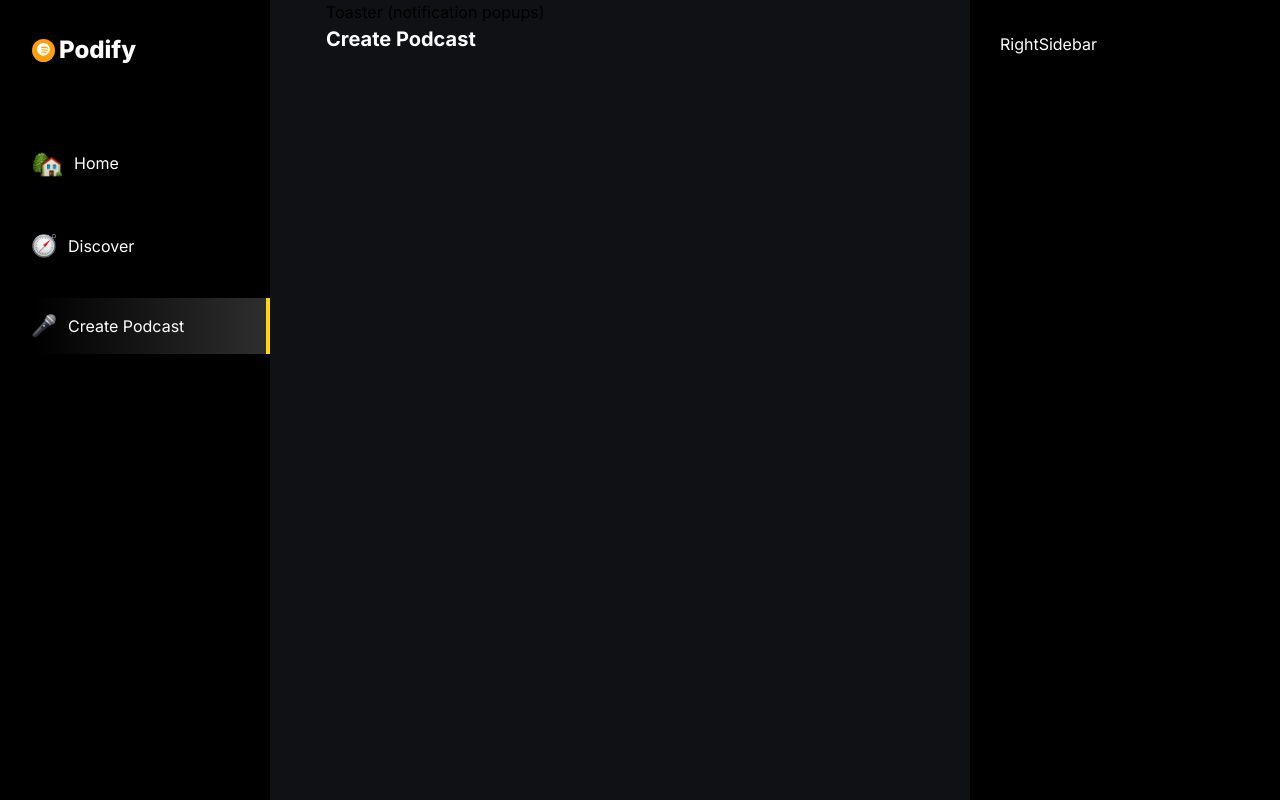
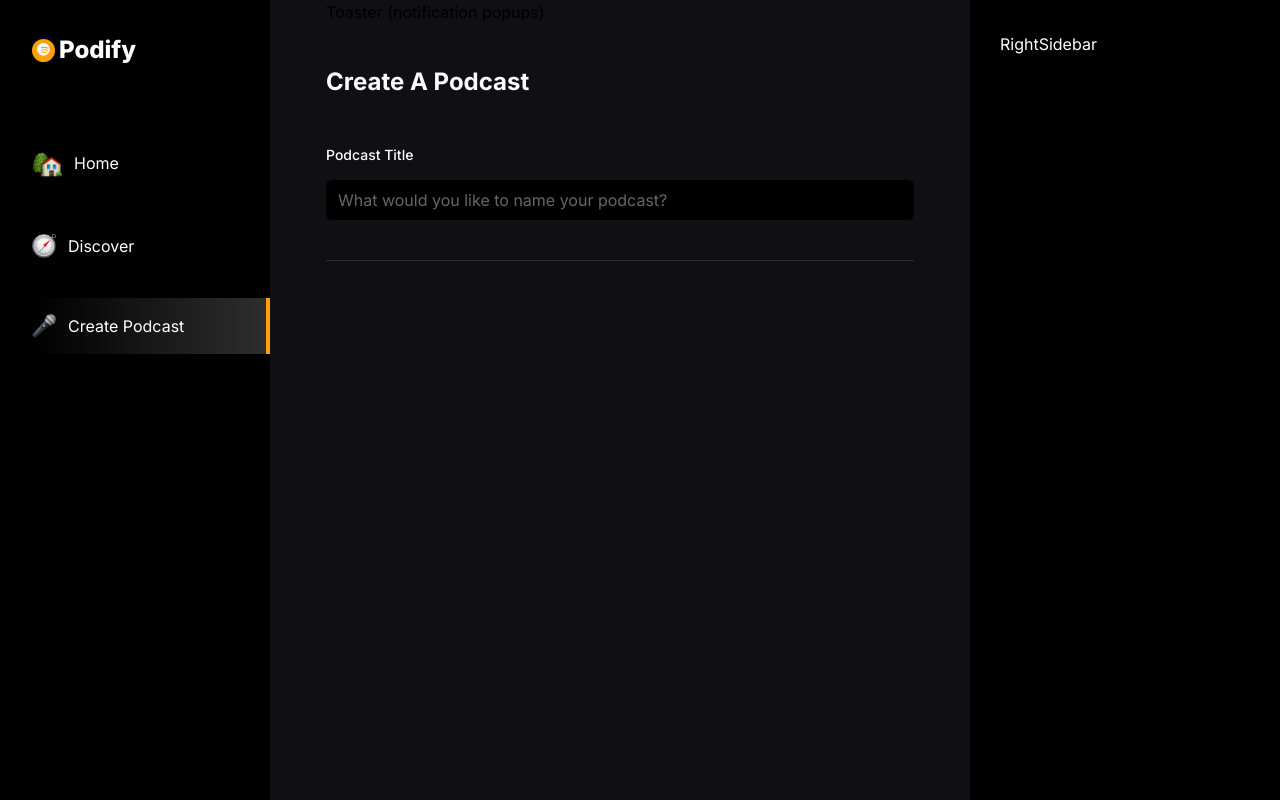
Before and after one commit to ddssamu3l/Podify-AI_Saas_podcast, a Next.js app: page /create-podcast in a window 1280 px wide. Built offline with nearby package versions, Linux system fonts and the light colour scheme; no server answers.

Commit message:
chadcn form imported

```diff
--- a/app/(root)/create-podcast/page.tsx
+++ b/app/(root)/create-podcast/page.tsx
@@ -1,10 +1,66 @@
-import React from 'react'
+"use client"
+
+import { zodResolver } from "@hookform/resolvers/zod"
+import { useForm } from "react-hook-form"
+import { z } from "zod"
+import { Inter } from 'next/font/google'
+
+import { Button } from "@/components/ui/button"
+import {
+  Form,
+  FormControl,
+  FormDescription,
+  FormField,
+  FormItem,
+  FormLabel,
+  FormMessage,
+} from "@/components/ui/form"
+import { Input } from "@/components/ui/input"
+
+const formSchema = z.object({
+  username: z.string().min(2, {
+    message: "Username must be at least 2 characters.",
+  }),
+})
 
 const CreatePodcast = () => {
+  // 1. Define your form.
+  const form = useForm<z.infer<typeof formSchema>>({
+    resolver: zodResolver(formSchema),
+    defaultValues: {
+      username: "",
+    },
+  })
+
+  // 2. Define a submit handler.
+  function onSubmit(values: z.infer<typeof formSchema>) {
+    // Do something with the form values.
+    // ✅ This will be type-safe and validated.
+    console.log(values)
+  }
   return (
-    <div>
-        <h1 className = "text-20 font-bold text-white-1">Create Podcast</h1>
-    </div>
+    <section className = "mt-10 flex flex-col">
+      <h1 className="text-24 font-bold text-white-1">Create A Podcast</h1>
+      <Form {...form}>
+        <form onSubmit={form.handleSubmit(onSubmit)} className="mt-12 flex w-full flex-col">
+          <div className = "flex flex-col gap-[30px] border-b border-black-5 pb-10">
+            <FormField
+              control={form.control}
+              name="username"
+              render={({ field }) => (
+                <FormItem className = "flex flex-col gap-2.5">
+                  <FormLabel className = "text-16 font-manrope text-white-1">Podcast Title</FormLabel>
+                  <FormControl>
+                    <Input className = "input-class focus-visible:ring-yellow" placeholder="What would you like to name your podcast?" {...field} />
+                  </FormControl>
+                  <FormMessage className = "text-white-1"/>
+                </FormItem>
+              )}
+            />
+          </div>
+        </form>
+      </Form>
+    </section>
   )
 }
 
--- a/app/(root)/layout.tsx
+++ b/app/(root)/layout.tsx
@@ -11,7 +11,7 @@
 }>) {
   return (
     <div className = "relative flex flex-col">
-        <main className="relative flex bg-black-3">
+        <main className="relative flex bg-grey">
            <LeftSidebar />
            <section className = "flex min-h-screen flex-1 flex-col px-4 sm:px-14">
             <div className = "mx-auto flex w-full max-w-5xl flex-col max-sm:px-4">
--- a/app/globals.css
+++ b/app/globals.css
@@ -14,7 +14,7 @@
 
 @layer utilities {
   .input-class {
-    @apply text-16 placeholder:text-16 bg-black-1 rounded-[6px] placeholder:text-gray-1 border-none text-gray-1;
+    @apply text-16 placeholder:text-16 bg-black-0 rounded-[6px] placeholder:text-white-3 border-none text-white-1;
   }
   .podcast_grid {
     @apply grid grid-cols-1 gap-5 sm:grid-cols-2 lg:grid-cols-3 2xl:grid-cols-4;
--- a/components/ui/LeftSidebar.tsx
+++ b/components/ui/LeftSidebar.tsx
@@ -24,7 +24,7 @@
               // if isActive is active, then we apply a shaadow gradient border on the current sidebar link to show which page we are currently at
                 const isActive = pathname === route;
                 // cn stans for "classname". Its a tailwind function that allows you to pass multiple classnames
-                return <Link href={route} key={label} className={cn("flex gap-3 items-center py-4 max-lg:px-4 text-white-1 justify-center lg:justify-start", {
+                return <Link href={route} key={label} className={cn("flex gap-3 items-center py-4 max-lg:px-4 font-manrope text-white-1 justify-center lg:justify-start", {
                   'bg-nav-focus border-r-4 border-yellow': isActive
                 })}>
                   <Image src = {imgURL} alt={label} width={size} height={size}/>
--- /dev/null
+++ b/components/ui/form.tsx
@@ -0,0 +1,178 @@
+"use client"
+
+import * as React from "react"
+import * as LabelPrimitive from "@radix-ui/react-label"
+import { Slot } from "@radix-ui/react-slot"
+import {
+  Controller,
+  ControllerProps,
+  FieldPath,
+  FieldValues,
+  FormProvider,
+  useFormContext,
+} from "react-hook-form"
+
+import { cn } from "@/lib/utils"
+import { Label } from "@/components/ui/label"
+
+const Form = FormProvider
+
+type FormFieldContextValue<
+  TFieldValues extends FieldValues = FieldValues,
+  TName extends FieldPath<TFieldValues> = FieldPath<TFieldValues>
+> = {
+  name: TName
+}
+
+const FormFieldContext = React.createContext<FormFieldContextValue>(
+  {} as FormFieldContextValue
+)
+
+const FormField = <
+  TFieldValues extends FieldValues = FieldValues,
+  TName extends FieldPath<TFieldValues> = FieldPath<TFieldValues>
+>({
+  ...props
+}: ControllerProps<TFieldValues, TName>) => {
+  return (
+    <FormFieldContext.Provider value={{ name: props.name }}>
+      <Controller {...props} />
+    </FormFieldContext.Provider>
+  )
+}
+
+const useFormField = () => {
+  const fieldContext = React.useContext(FormFieldContext)
+  const itemContext = React.useContext(FormItemContext)
+  const { getFieldState, formState } = useFormContext()
+
+  const fieldState = getFieldState(fieldContext.name, formState)
+
+  if (!fieldContext) {
+    throw new Error("useFormField should be used within <FormField>")
+  }
+
+  const { id } = itemContext
+
+  return {
+    id,
+    name: fieldContext.name,
+    formItemId: `${id}-form-item`,
+    formDescriptionId: `${id}-form-item-description`,
+    formMessageId: `${id}-form-item-message`,
+    ...fieldState,
+  }
+}
+
+type FormItemContextValue = {
+  id: string
+}
+
+const FormItemContext = React.createContext<FormItemContextValue>(
+  {} as FormItemContextValue
+)
+
+const FormItem = React.forwardRef<
+  HTMLDivElement,
+  React.HTMLAttributes<HTMLDivElement>
+>(({ className, ...props }, ref) => {
+  const id = React.useId()
+
+  return (
+    <FormItemContext.Provider value={{ id }}>
+      <div ref={ref} className={cn("space-y-2", className)} {...props} />
+    </FormItemContext.Provider>
+  )
+})
+FormItem.displayName = "FormItem"
+
+const FormLabel = React.forwardRef<
+  React.ElementRef<typeof LabelPrimitive.Root>,
+  React.ComponentPropsWithoutRef<typeof LabelPrimitive.Root>
+>(({ className, ...props }, ref) => {
+  const { error, formItemId } = useFormField()
+
+  return (
+    <Label
+      ref={ref}
+      className={cn(error && "text-destructive", className)}
+      htmlFor={formItemId}
+      {...props}
+    />
+  )
+})
+FormLabel.displayName = "FormLabel"
+
+const FormControl = React.forwardRef<
+  React.ElementRef<typeof Slot>,
+  React.ComponentPropsWithoutRef<typeof Slot>
+>(({ ...props }, ref) => {
+  const { error, formItemId, formDescriptionId, formMessageId } = useFormField()
+
+  return (
+    <Slot
+      ref={ref}
+      id={formItemId}
+      aria-describedby={
+        !error
+          ? `${formDescriptionId}`
+          : `${formDescriptionId} ${formMessageId}`
+      }
+      aria-invalid={!!error}
+      {...props}
+    />
+  )
+})
+FormControl.displayName = "FormControl"
+
+const FormDescription = React.forwardRef<
+  HTMLParagraphElement,
+  React.HTMLAttributes<HTMLParagraphElement>
+>(({ className, ...props }, ref) => {
+  const { formDescriptionId } = useFormField()
+
+  return (
+    <p
+      ref={ref}
+      id={formDescriptionId}
+      className={cn("text-sm text-muted-foreground", className)}
+      {...props}
+    />
+  )
+})
+FormDescription.displayName = "FormDescription"
+
+const FormMessage = React.forwardRef<
+  HTMLParagraphElement,
+  React.HTMLAttributes<HTMLParagraphElement>
+>(({ className, children, ...props }, ref) => {
+  const { error, formMessageId } = useFormField()
+  const body = error ? String(error?.message) : children
+
+  if (!body) {
+    return null
+  }
+
+  return (
+    <p
+      ref={ref}
+      id={formMessageId}
+      className={cn("text-sm font-medium text-destructive", className)}
+      {...props}
+    >
+      {body}
+    </p>
+  )
+})
+FormMessage.displayName = "FormMessage"
+
+export {
+  useFormField,
+  Form,
+  FormItem,
+  FormLabel,
+  FormControl,
+  FormDescription,
+  FormMessage,
+  FormField,
+}
--- /dev/null
+++ b/components/ui/input.tsx
@@ -0,0 +1,25 @@
+import * as React from "react"
+
+import { cn } from "@/lib/utils"
+
+export interface InputProps
+  extends React.InputHTMLAttributes<HTMLInputElement> {}
+
+const Input = React.forwardRef<HTMLInputElement, InputProps>(
+  ({ className, type, ...props }, ref) => {
+    return (
+      <input
+        type={type}
+        className={cn(
+          "flex h-10 w-full rounded-md border border-input bg-background px-3 py-2 text-sm ring-offset-background file:border-0 file:bg-transparent file:text-sm file:font-medium placeholder:text-muted-foreground focus-visible:outline-none focus-visible:ring-2 focus-visible:ring-ring focus-visible:ring-offset-2 disabled:cursor-not-allowed disabled:opacity-50",
+          className
+        )}
+        ref={ref}
+        {...props}
+      />
+    )
+  }
+)
+Input.displayName = "Input"
+
+export { Input }
--- /dev/null
+++ b/components/ui/label.tsx
@@ -0,0 +1,26 @@
+"use client"
+
+import * as React from "react"
+import * as LabelPrimitive from "@radix-ui/react-label"
+import { cva, type VariantProps } from "class-variance-authority"
+
+import { cn } from "@/lib/utils"
+
+const labelVariants = cva(
+  "text-sm font-medium leading-none peer-disabled:cursor-not-allowed peer-disabled:opacity-70"
+)
+
+const Label = React.forwardRef<
+  React.ElementRef<typeof LabelPrimitive.Root>,
+  React.ComponentPropsWithoutRef<typeof LabelPrimitive.Root> &
+    VariantProps<typeof labelVariants>
+>(({ className, ...props }, ref) => (
+  <LabelPrimitive.Root
+    ref={ref}
+    className={cn(labelVariants(), className)}
+    {...props}
+  />
+))
+Label.displayName = LabelPrimitive.Root.displayName
+
+export { Label }
--- a/tailwind.config.ts
+++ b/tailwind.config.ts
@@ -44,7 +44,7 @@
           DEFAULT: "rgb(255, 159, 10)",
         },
         yellow: {
-          DEFAULT: "rgb(255, 214, 10)",
+          DEFAULT: "#FF9F0A",
         },
         green: {
           DEFAULT: "rgb(48, 209, 88)",
@@ -74,8 +74,12 @@
           DEFAULT: "rgb(172, 142, 104)",
         },
         grey:{
-          dark: '#222429'
+          DEFAULT: '#0f0f14',
         },
+      },
+      fontFamily: {
+        satoshi: ['Satoshi', 'sans-serif'],
+        inter: ['Inter', 'sans-serif'],
       },
       backgroundImage: {
         "nav-focus":
```
Also changed, not shown: package.json (+6 -2 lines), 1 other file (tests, documents, lock files or other folders).
